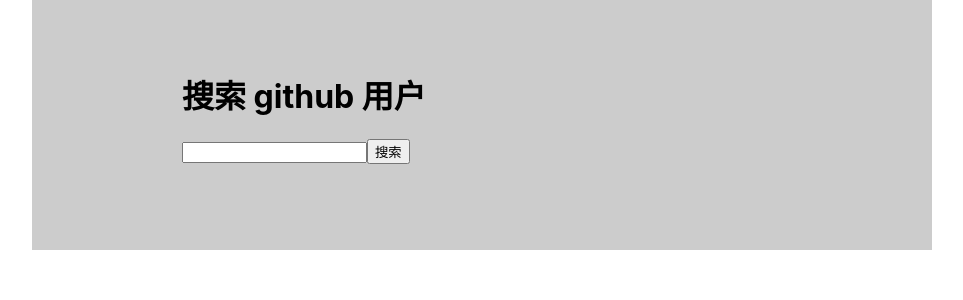
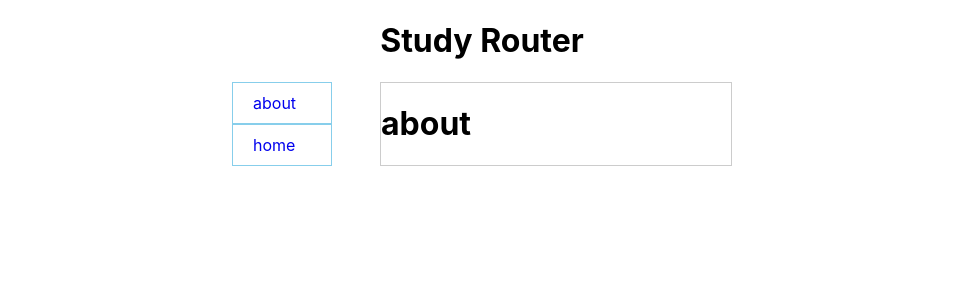
Before and after one commit to ErXun/react-demo, a React (Create React App) app: page /about in a window 1280 px wide. Shown: the top 300 px of the page, without its empty margins (158-1121 px from the left). Built offline with nearby package versions, Linux system fonts and the light colour scheme.

Commit message:
学习 react 路由

```diff
--- a/src/App.js
+++ b/src/App.js
@@ -1,7 +1,8 @@
 import React from 'react';
 import './App.css';
 // import ToDoList from './components/ToDoList/ToDoList';
-import SearchGitUsers from './components/SearchGitUsers';
+// import SearchGitUsers from './components/SearchGitUsers';
+import StudyRouter from './components/StudyRouter';
 
 
 
@@ -11,7 +12,8 @@
       <div className="App">
         {/* <ToDoList /> */}
         {/* <Axios /> */}
-        <SearchGitUsers />
+        {/* <SearchGitUsers /> */}
+        <StudyRouter />
       </div>
     )
   }
--- /dev/null
+++ b/src/components/StudyRouter/About/index.jsx
@@ -0,0 +1,11 @@
+import React, { Component } from 'react'
+
+export default class index extends Component {
+  render() {
+    return (
+      <div>
+        <h1>about</h1>
+      </div>
+    )
+  }
+}
--- /dev/null
+++ b/src/components/StudyRouter/Home/index.jsx
@@ -0,0 +1,11 @@
+import React, { Component } from 'react'
+
+export default class index extends Component {
+  render() {
+    return (
+      <div>
+        <h1>home</h1>
+      </div>
+    )
+  }
+}
--- /dev/null
+++ b/src/components/StudyRouter/index.css
@@ -0,0 +1,27 @@
+
+
+.container {
+  display: flex;
+  width: 500px;
+  justify-content: space-between;
+}
+
+.side_bar {
+  width: 100px;
+}
+
+.side_bar a {
+  text-decoration: none;
+}
+
+.link {
+  display: block;
+  padding: 10px 20px;
+  border: 1px solid skyblue;
+}
+
+.content {
+  width: 350px;
+  border: 1px solid #ccc;
+
+}
--- /dev/null
+++ b/src/components/StudyRouter/index.jsx
@@ -0,0 +1,27 @@
+import React, { Component } from 'react'
+import { Link, Route } from 'react-router-dom'
+import './index.css'
+import About from './About'
+import Home from './Home'
+
+export default class index extends Component {
+  render() {
+    return (
+      <div>
+        <h1 style={{ textAlign: 'center' }}>Study Router</h1>
+        <div className="container">
+          <div className="side_bar">
+            {/* 编写路由链接 */}
+            <Link to="/about" className="link">about</Link>
+            <Link to="/home" className="link">home</Link>
+          </div>
+          <div className="content">
+            {/* 注册路由 */}
+            <Route path="/about" component={About} />
+            <Route path="/home" component={Home} />
+          </div>
+        </div>
+      </div>
+    )
+  }
+}
--- a/src/index.js
+++ b/src/index.js
@@ -1,12 +1,15 @@
 import React from 'react';
 import ReactDOM from 'react-dom';
+import { BrowserRouter } from 'react-router-dom'
 import './index.css';
 import App from './App';
 import reportWebVitals from './reportWebVitals';
 
 ReactDOM.render(
   <React.StrictMode>
-    <App />
+    <BrowserRouter>
+      <App />
+    </BrowserRouter>
   </React.StrictMode>,
   document.getElementById('root')
 );
```
Also changed, not shown: 1 other file (tests, documents, lock files or other folders).
